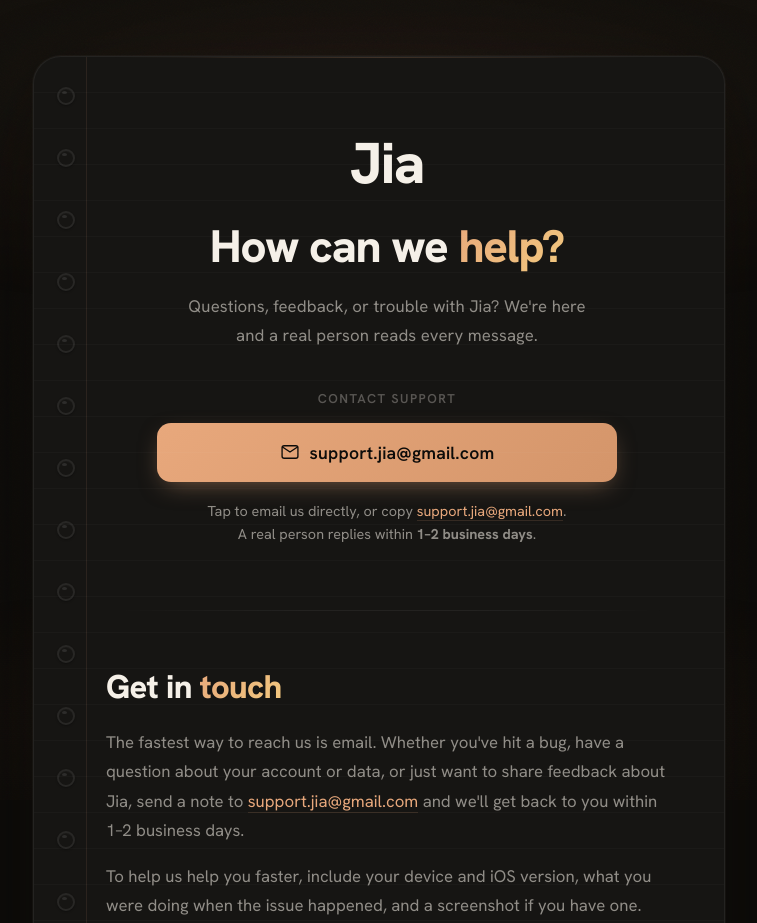
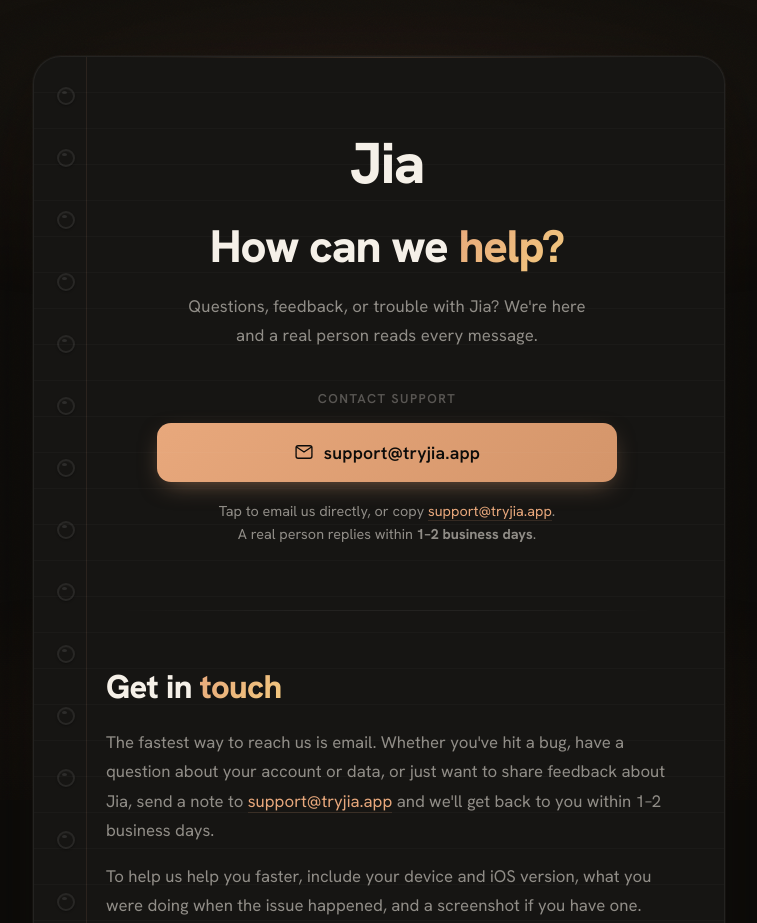
Before and after one commit to ana-francoo/Jia, a plain HTML site: page support.html in a window 1280 px wide. Shown: the top 923 px of the page, without its empty margins (261-1018 px from the left). Drawn offline with Linux system fonts and the light colour scheme.

Commit message:
Support: support@tryjia.app replaces the old Gmail address
Co-Authored-By: Claude Opus 5.5 <noreply@anthropic.com>

```diff
--- a/support.html
+++ b/support.html
@@ -42,7 +42,7 @@
       "contactPoint": {
         "@type": "ContactPoint",
         "contactType": "customer support",
-        "email": "support.jia@gmail.com",
+        "email": "support@tryjia.app",
         "availableLanguage": ["English"]
       }
     }
@@ -321,20 +321,20 @@
 
         <p class="description">Questions, feedback, or trouble with Jia? We're here and a real person reads every message.</p>
 
-        <!-- SUPPORT EMAIL: support.jia@gmail.com. This is the address Apple links
+        <!-- SUPPORT EMAIL: support@tryjia.app. This is the address Apple links
              from your App Store product page. Live and receiving mail today. -->
 
         <div class="contact">
           <span class="contact-label">Contact support</span>
-          <a class="email-btn" href="mailto:support.jia@gmail.com?subject=Jia%20Support%20Request">
+          <a class="email-btn" href="mailto:support@tryjia.app?subject=Jia%20Support%20Request">
             <svg width="20" height="20" viewBox="0 0 24 24" fill="none" aria-hidden="true">
               <rect x="2.5" y="4.5" width="19" height="15" rx="2.5" stroke="currentColor" stroke-width="1.6"/>
               <path d="M3 6l9 6 9-6" stroke="currentColor" stroke-width="1.6" stroke-linecap="round" stroke-linejoin="round"/>
             </svg>
-            support.jia@gmail.com
+            support@tryjia.app
           </a>
           <p class="contact-meta">
-            Tap to email us directly, or copy <a href="mailto:support.jia@gmail.com?subject=Jia%20Support%20Request">support.jia@gmail.com</a>.<br>
+            Tap to email us directly, or copy <a href="mailto:support@tryjia.app?subject=Jia%20Support%20Request">support@tryjia.app</a>.<br>
             A real person replies within <strong>1&ndash;2 business days</strong>.
           </p>
         </div>
@@ -347,7 +347,7 @@
 
         <section aria-labelledby="get-help">
           <h2 id="get-help">Get in <em>touch</em></h2>
-          <p>The fastest way to reach us is email. Whether you've hit a bug, have a question about your account or data, or just want to share feedback about Jia, send a note to <a href="mailto:support.jia@gmail.com?subject=Jia%20Support%20Request">support.jia@gmail.com</a> and we'll get back to you within 1&ndash;2 business days.</p>
+          <p>The fastest way to reach us is email. Whether you've hit a bug, have a question about your account or data, or just want to share feedback about Jia, send a note to <a href="mailto:support@tryjia.app?subject=Jia%20Support%20Request">support@tryjia.app</a> and we'll get back to you within 1&ndash;2 business days.</p>
           <p>To help us help you faster, include your device and iOS version, what you were doing when the issue happened, and a screenshot if you have one.</p>
         </section>
 
@@ -356,7 +356,7 @@
 
           <details class="faq-item">
             <summary>How do I get help with Jia?</summary>
-            <p>Email <a href="mailto:support.jia@gmail.com?subject=Jia%20Support%20Request">support.jia@gmail.com</a>. That inbox is monitored by a real person, and it's the best place for questions, bug reports, and feedback.</p>
+            <p>Email <a href="mailto:support@tryjia.app?subject=Jia%20Support%20Request">support@tryjia.app</a>. That inbox is monitored by a real person, and it's the best place for questions, bug reports, and feedback.</p>
           </details>
 
           <details class="faq-item">
@@ -371,24 +371,24 @@
 
           <details class="faq-item">
             <summary>How do I report a bug or send feedback?</summary>
-            <p>Email <a href="mailto:support.jia@gmail.com?subject=Jia%20Bug%20Report">support.jia@gmail.com</a> with a description of what happened, your device and iOS version, and a screenshot if possible. Detailed reports help us fix issues quickly.</p>
+            <p>Email <a href="mailto:support@tryjia.app?subject=Jia%20Bug%20Report">support@tryjia.app</a> with a description of what happened, your device and iOS version, and a screenshot if possible. Detailed reports help us fix issues quickly.</p>
           </details>
 
           <details class="faq-item">
             <summary>Is my data private, and can I have it deleted?</summary>
-            <p>Yes. Jia is built as a private space for honest reflection: your entries are yours. To request a copy of your data or have your data deleted, email <a href="mailto:support.jia@gmail.com?subject=Jia%20Data%20Request">support.jia@gmail.com</a> and we'll take care of it.</p>
+            <p>Yes. Jia is built as a private space for honest reflection: your entries are yours. To request a copy of your data or have your data deleted, email <a href="mailto:support@tryjia.app?subject=Jia%20Data%20Request">support@tryjia.app</a> and we'll take care of it.</p>
           </details>
 
           <details class="faq-item">
             <summary>How do I delete my account?</summary>
-            <p>Send a request to <a href="mailto:support.jia@gmail.com?subject=Jia%20Account%20Deletion">support.jia@gmail.com</a> from the email associated with your account, and we'll permanently delete your account and associated data.</p>
+            <p>Send a request to <a href="mailto:support@tryjia.app?subject=Jia%20Account%20Deletion">support@tryjia.app</a> from the email associated with your account, and we'll permanently delete your account and associated data.</p>
           </details>
         </section>
 
         <section class="cta-band" aria-labelledby="cta">
           <h2 id="cta">Still need a hand?</h2>
           <p>We'd love to hear from you.</p>
-          <a class="cta-link" href="mailto:support.jia@gmail.com?subject=Jia%20Support%20Request">Email support →</a>
+          <a class="cta-link" href="mailto:support@tryjia.app?subject=Jia%20Support%20Request">Email support →</a>
           <br><a class="cta-link" href="/" style="margin-top:14px;">Back to Jia →</a>
           <br><span class="updated-stamp">Jia: your inner voice, amplified</span>
         </section>
@@ -399,7 +399,7 @@
 
   <footer class="site-footer">
     <p>Jia: your inner voice, amplified. An AI journal for self-discovery, clarity, and reaching your full potential. Available soon on iOS.</p>
-    <p style="margin-top:10px;">Support: <a href="mailto:support.jia@gmail.com?subject=Jia%20Support%20Request">support.jia@gmail.com</a> &middot; <a href="/">tryjia.app</a></p>
+    <p style="margin-top:10px;">Support: <a href="mailto:support@tryjia.app?subject=Jia%20Support%20Request">support@tryjia.app</a> &middot; <a href="/">tryjia.app</a></p>
     <p style="margin-top:10px;">© 2026 Jia</p>
   </footer>
 
```
Also changed, not shown: privacy.html (+3 -3 lines).
